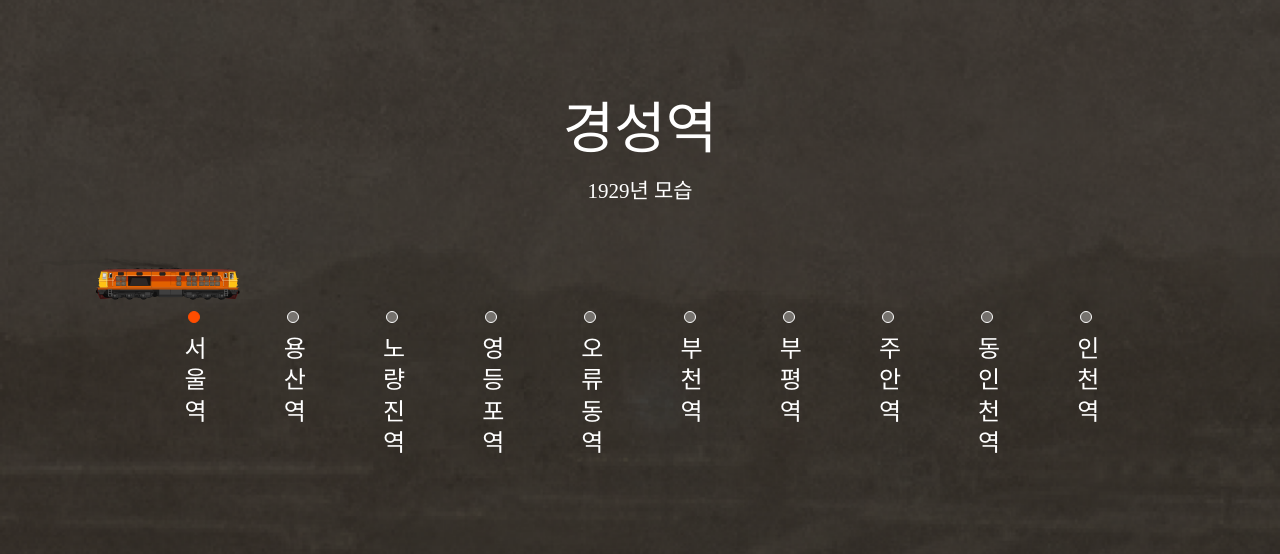
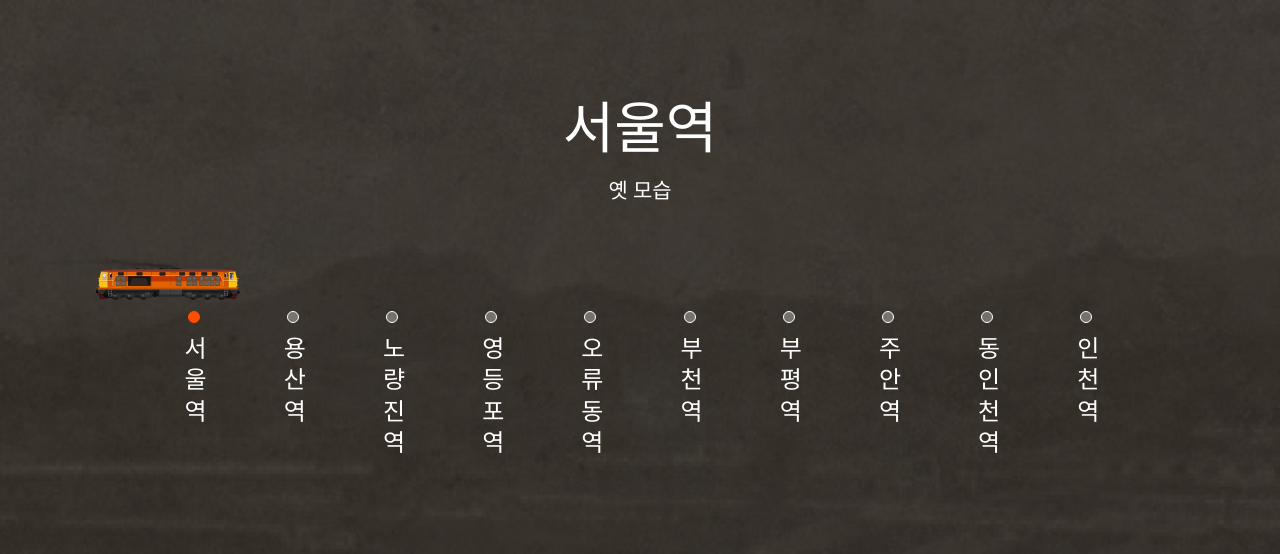
Before and after one commit to y-innovationlab/IFAC_KyongInn, a website: page 2-chuldo.html in a window 1280 px wide. Shown: the part 322-876 px from the top of the page. Drawn offline with Linux system fonts and the light colour scheme; a web font is replaced by a local one.

Commit message:
delete unused js, fix detail station title

```diff
--- a/2-chuldo.html
+++ b/2-chuldo.html
@@ -295,7 +295,7 @@
 	  },
 	  {
 		  station: 9,
-		  titles: ['인천역', '제물포역'],
+		  titles: ['인천역'],
 		  description: ['과거 모습', '현재 모습'],
 		  images: ['./img/station-thumb/10-3.png', './img/station-thumb/10-c-3.png']
 	  }
@@ -309,62 +309,62 @@
   const stationDetails = [
    {
    station: 0,
-   titles: ['경성역', '서울역'],
-   description: ['1929년 모습', '현재 모습'],
+   titles: ['서울역'],
+   description: ['옛 모습', '현재 모습'],
    images: ['./img/station-thumb/1-1.png', './img/station-thumb/1-c-3.png']
    },
    {
    station: 1,
    titles: ['용산역'],
-   description: ['1915년 모습', '현재 모습'],
+   description: ['옛 모습', '현재 모습'],
    images: ['./img/station-thumb/2-1.png', './img/station-thumb/2-c-3.png']
    },
    {
    station: 2,
    titles: ['노량진역'],
-   description: [''],
+   description: ['옛 모습', '현재 모습'],
    images: ['./img/station-thumb/r-4.png', './img/station-thumb/3-c-3.png']
    },
    {
    station: 3,
    titles: ['영등포역'],
-   description: [''],
+   description: ['옛 모습', '현재 모습'],
    images: ['./img/station-thumb/r-5.png', './img/station-thumb/4-c-3.png']
    },
    {
    station: 4,
    titles: ['오류동역'],
-   description: [''],
+   description: ['옛 모습', '현재 모습'],
    images: ['./img/station-thumb/r-6.png', './img/station-thumb/5-c-2.png']
    },
    {
    station: 5,
-   titles: ['부천역', '소사역'],
-   description: [''],
+   titles: ['부천역'],
+   description: ['옛 모습', '현재 모습'],
    images: ['./img/station-thumb/r-7.png', './img/station-thumb/6-c-3.png']
    },
    {
    station: 6,
    titles: ['부평역'],
-   description: [''],
+   description: ['옛 모습', '현재 모습'],
    images: ['./img/station-thumb/r-8.png', './img/station-thumb/7-c-2.png']
    },
    {
    station: 7,
    titles: ['주안역'],
-   description: [''],
+   description: ['옛 모습', '현재 모습'],
    images: ['./img/station-thumb/r-9.png', './img/station-thumb/8-c-2.png']
    },
    {
    station: 8,
-   titles: ['동인천역', '축현역'],
-   description: [''],
+   titles: ['동인천역'],
+   description: ['옛 모습', '현재 모습'],
    images: ['./img/station-thumb/9-1.png', './img/station-thumb/9-c-2.png']
    },
    {
    station: 9,
-   titles: ['인천역', '제물포역'],
-   description: [''],
+   titles: ['인천역'],
+   description: ['옛 모습', '현재 모습'],
    images: ['./img/station-thumb/10-3.png', './img/station-thumb/10-c-3.png']
    }
 
```
Also changed, not shown: 1-josun.html (+13 -13 lines), 3-kyongbu.html (+15 -15 lines), src/js/kyongin.js (deleted, +0 -52 lines).
